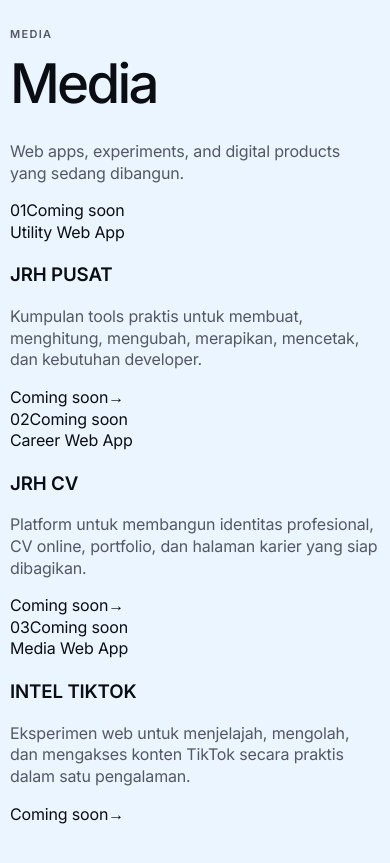
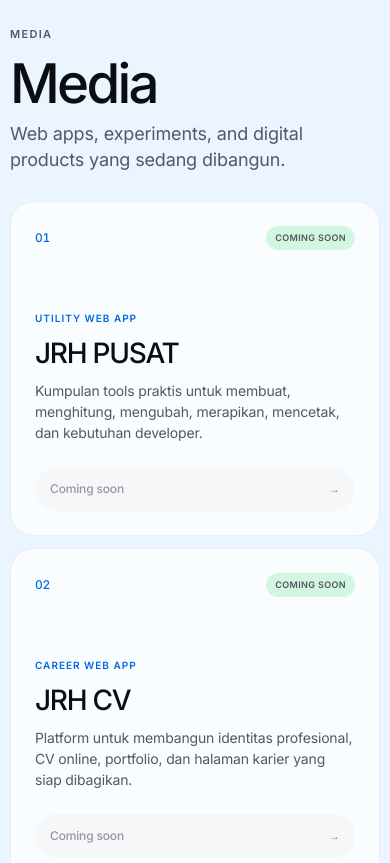
Before and after one commit to LionerHakim/JRHs, a React (Vite) app: page / in a window 390 px wide. Shown: the part 2080-2943 px from the top of the page. Built offline with nearby package versions, Linux system fonts and the light colour scheme.

Commit message:
Design: add responsive Media web app cards

```diff
--- a/src/index.css
+++ b/src/index.css
@@ -712,70 +712,125 @@ img {
   font-weight: 500;
 }
 
-/* Projects */
-.project-list {
+/* Media */
+.media-subtitle {
+  width: min(720px, 100%);
+  margin: -20px 0 28px;
+  color: var(--graphite);
+  font-size: 18px;
+  line-height: 1.45;
+}
+
+.media-list {
   display: grid;
+  grid-template-columns: repeat(3, minmax(0, 1fr));
   gap: 12px;
 }
 
-.project {
+.media-card {
   min-width: 0;
-  display: grid;
-  grid-template-columns: 80px minmax(0,1fr);
-  gap: 28px;
-  padding: 38px 40px;
+  min-height: 390px;
+  padding: 28px;
+  display: flex;
+  flex-direction: column;
+  border: 1px solid rgba(10,13,18,.06);
   border-radius: var(--radius);
   background: var(--bone);
-  transition: transform 180ms var(--ease), background-color 180ms var(--ease);
+  transition: transform 180ms var(--ease), background-color 180ms var(--ease), border-color 180ms var(--ease);
 }
 
-.project:hover {
-  transform: translateY(-2px);
+.media-card:hover {
+  transform: translateY(-3px);
   background: var(--paper);
+  border-color: rgba(0,105,224,.12);
 }
 
-.project-number {
+.media-card-top {
+  display: flex;
+  align-items: center;
+  justify-content: space-between;
+  gap: 12px;
+}
+
+.media-number {
   color: var(--blue-strong);
-  font-size: 13px;
+  font-size: 12px;
   font-weight: 500;
   font-variant-numeric: tabular-nums;
 }
 
-.project-content { min-width: 0; }
+.media-status {
+  padding: 6px 9px;
+  border-radius: var(--pill);
+  background: var(--mint);
+  color: var(--graphite);
+  font-size: 9px;
+  font-weight: 600;
+  letter-spacing: .04em;
+  text-transform: uppercase;
+}
 
-.project-name {
-  margin: 0;
+.media-card-body {
+  margin-top: auto;
+  padding-top: 72px;
+}
+
+.media-category {
+  color: var(--blue-strong);
+  font-size: 10px;
+  font-weight: 600;
+  letter-spacing: .1em;
+  text-transform: uppercase;
+}
+
+.media-card h3 {
+  margin: 10px 0 0;
   color: var(--ink);
-  font-size: clamp(30px, 4vw, 50px);
+  font-size: clamp(28px, 3vw, 40px);
   font-weight: 500;
-  line-height: 1.1;
+  line-height: 1.08;
   letter-spacing: -.045em;
 }
 
-.project-links {
-  margin-top: 18px;
-  display: flex;
-  flex-wrap: wrap;
-  gap: 8px;
+.media-card p {
+  margin: 12px 0 0;
+  color: var(--graphite);
+  font-size: 14px;
+  line-height: 1.5;
 }
 
-.project-links a {
+.media-link {
+  margin-top: 24px;
+  min-height: 44px;
   display: inline-flex;
   align-items: center;
-  gap: 7px;
-  padding: 8px 13px;
+  justify-content: space-between;
+  gap: 12px;
+  padding: 0 15px;
   border-radius: var(--pill);
-  background: var(--mist);
-  color: var(--blue-strong);
+  background: var(--charcoal);
+  color: var(--paper);
   font-size: 12px;
   font-weight: 500;
   transition: transform 160ms var(--ease), background-color 160ms var(--ease);
 }
 
-.project-links a:hover,
-.project-links a:focus-visible {
-  background: var(--blue-soft);
+.media-link:hover,
+.media-link:focus-visible {
+  background: var(--ink);
   transform: translateY(-1px);
+}
+
+.media-link.is-disabled {
+  background: var(--mist);
+  color: var(--fog);
+  cursor: default;
+}
+
+.media-link.is-disabled:hover,
+.media-link.is-disabled:focus-visible {
+  background: var(--mist);
+  transform: none;
 }
 
 /* Project principle */
@@ -1350,7 +1405,19 @@ img {
     gap: 12px;
   }
 
-  .project-name { font-size: 32px; }
+  .media-list {
+    grid-template-columns: 1fr;
+  }
+
+  .media-card {
+    min-height: 330px;
+    padding: 24px;
+    border-radius: 24px;
+  }
+
+  .media-card-body {
+    padding-top: 56px;
+  }
 
   .project-quote {
     width: var(--page);
```
